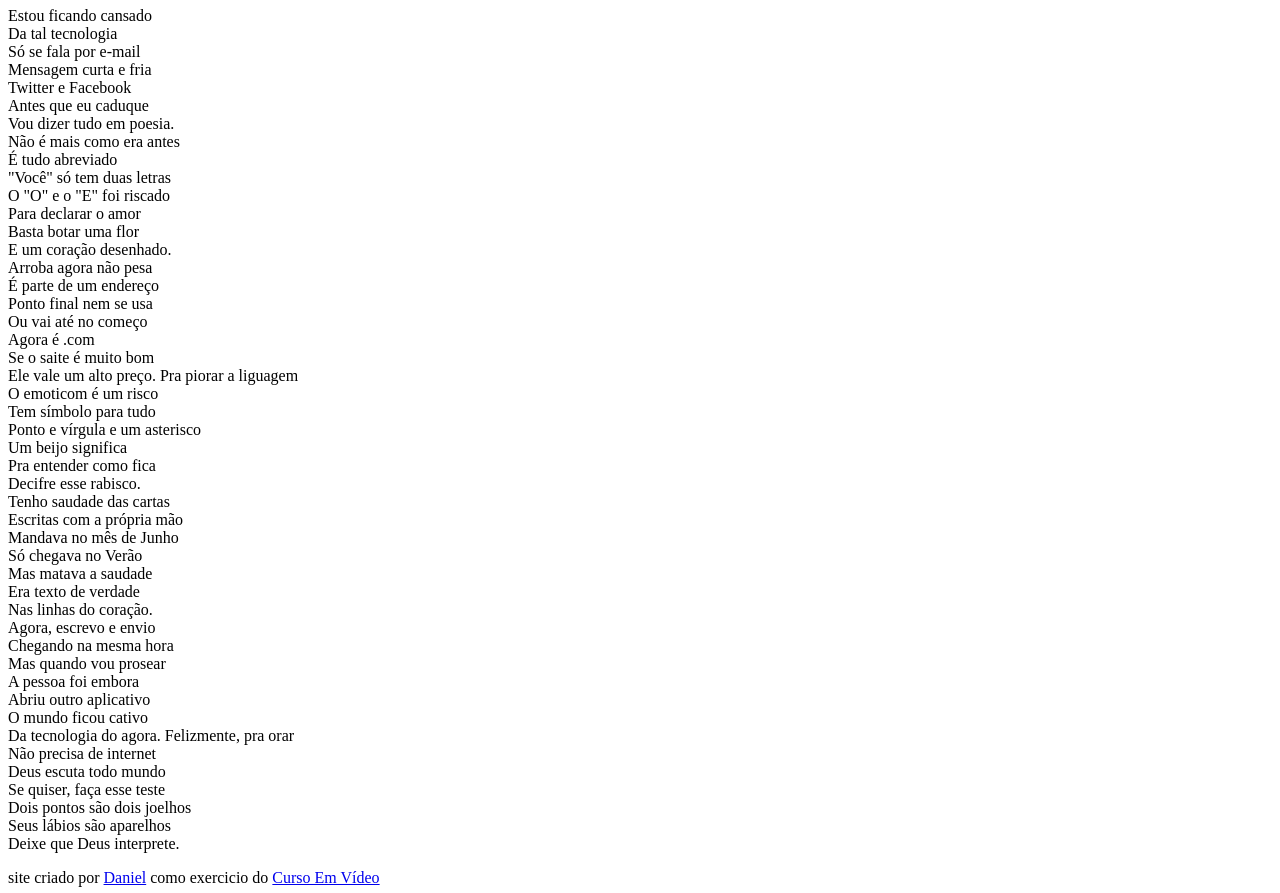
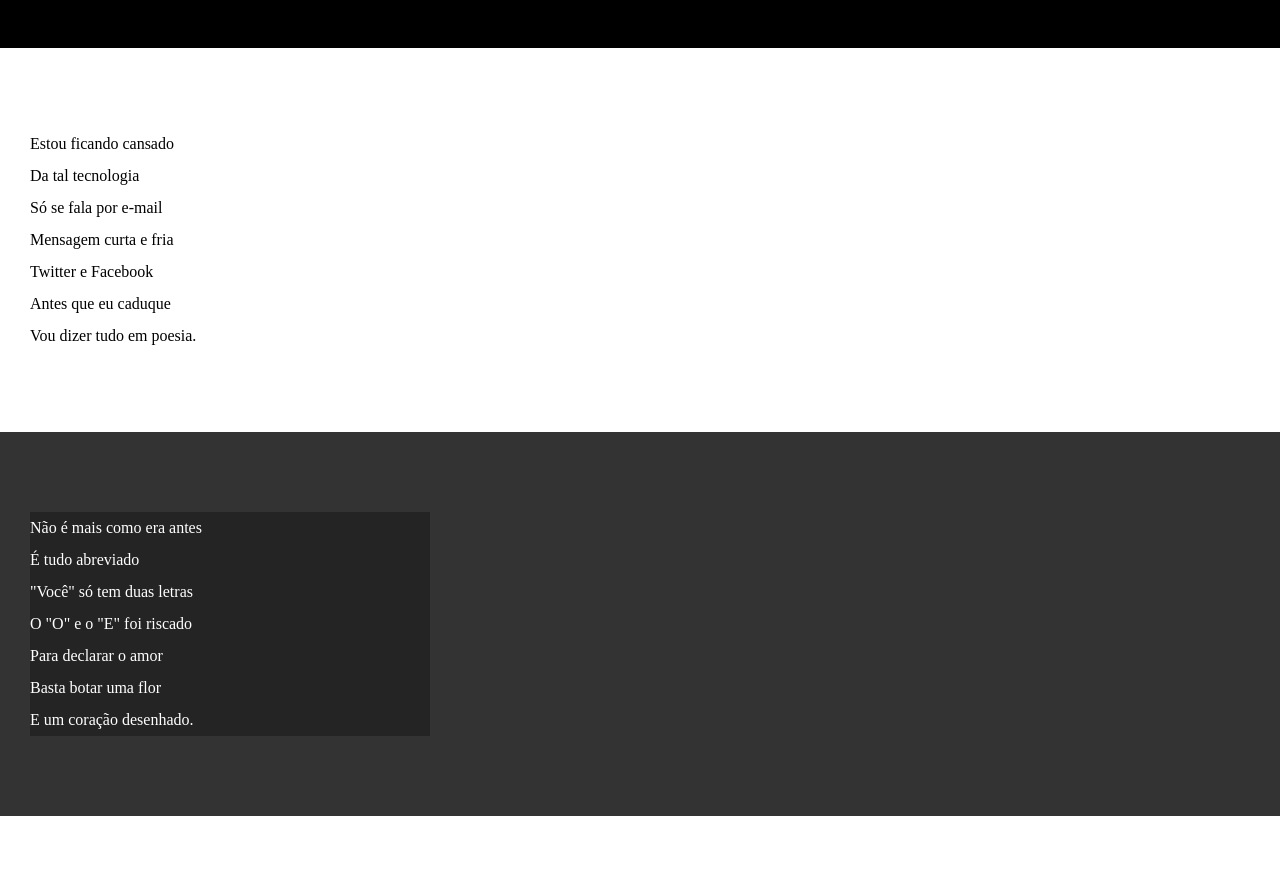
Before and after one commit to DanielWhite001/desafio09, a plain HTML site: page index.html in a window 1280 px wide. Shown: the part 107-1000 px from the top of the page. Drawn offline with Linux system fonts and the light colour scheme.

Commit message:
cordel atualização

```diff
--- a/index.html
+++ b/index.html
@@ -4,14 +4,16 @@
         <meta charset="UTF-8">
         <meta name="viewport" content="width=device-width, initial-scale=1.0">
         <title>cordel simples</title>
+        <link rel="stylesheet" href="style.css">
 </head>
 <body>
         <header>
                 <h1>Cordel Moderno</h1>
                 <p>Por <a href="https://www.recantodasletras.com.br/poesias/3186743" target="_blank">Milton Duarte</a> </p>
         </header>
-
-        <section>
+         <!--sessâo 1-->
+        <section class="normal">
+                <p>
                         Estou ficando cansado <br>
                         Da tal tecnologia <br>
                         Só se fala por e-mail <br>
@@ -19,10 +21,12 @@
                         Twitter e Facebook <br>
                         Antes que eu caduque <br>
                         Vou dizer tudo em poesia.
+                </p>
         </section>
 
-
-        <section>
+         <!--sessâo 2-->
+        <section class="imagem">
+                <p>
                         Não é mais como era antes <br>
                         É tudo abreviado <br>
                         "Você" só tem duas letras <br>
@@ -30,11 +34,13 @@
                         Para declarar o amor <br>
                         Basta botar uma flor <br>
                         E um coração desenhado.
+                </p>
         </section>
 
 
-
-        <section>
+         <!--sessâo 3-->
+        <section class="normal">
+                <p>
                         Arroba agora não pesa <br>
                         É parte de um endereço <br>
                         Ponto final nem se usa <br>
@@ -42,9 +48,11 @@
                         Agora é .com <br>
                         Se o saite é muito bom <br>
                         Ele vale um alto preço.
+                </p>
 
 
 
+                <p>
                         Pra piorar a liguagem <br>
                         O emoticom é um risco <br>
                         Tem símbolo para tudo <br>
@@ -52,11 +60,13 @@
                         Um beijo significa <br>
                         Pra entender como fica <br>
                         Decifre esse rabisco.
+                </p>
         </section>
 
 
-
-        <section>
+         <!--sessâo 4-->
+        <section class="imagem">
+                <p>
                         Tenho saudade das cartas <br>
                         Escritas com a própria mão <br>
                         Mandava no mês de Junho <br>
@@ -64,10 +74,12 @@
                         Mas matava a saudade <br>
                         Era texto de verdade <br>
                         Nas linhas do coração.
+                </p>
         </section>
 
-
-        <section>
+        <!--sessâo 5-->
+        <section class="normal">
+                <p>
                         Agora, escrevo e envio <br>
                         Chegando na mesma hora <br>
                         Mas quando vou prosear <br>
@@ -75,8 +87,10 @@
                         Abriu outro aplicativo <br>
                         O mundo ficou cativo <br>
                         Da tecnologia do agora.
+                </p>
 
 
+                <p>
                         Felizmente, pra orar <br>
                         Não precisa de internet <br>
                         Deus escuta todo mundo <br>
@@ -84,6 +98,7 @@
                         Dois pontos são dois joelhos <br>
                         Seus lábios são aparelhos <br>
                         Deixe que Deus interprete.
+                </p>
         </section>
 
         <footer>
--- /dev/null
+++ b/style.css
@@ -0,0 +1,65 @@
+@charset "UTF-8";
+
+* {
+        margin: 0px;
+        padding: 0px;
+}
+
+html, body {
+        background-color: darkgray;
+        min-height: 100vh;
+}
+
+header {
+        background-color: black;
+        color: white;
+        text-align: center;
+}
+
+header > h1 {
+        padding-top: 50px;
+        font-variant: small-caps;
+}
+
+header > p {
+        padding-bottom: 50px;
+}
+
+ header a, footer a {
+        color: white;
+        text-decoration: none;
+        font-weight: bolder;
+}
+
+header a:hover, footer a:hover   {
+        text-decoration: underline;
+}
+
+section {
+        padding-top: 10vh;
+        padding-bottom: 10vh;
+        line-height: 2em;
+        padding-left: 30px;
+}
+
+section.normal {
+        background-color: white;
+        color: black;
+}
+
+section.imagem {
+        background-color: rgb(51, 51, 51);
+        color: white;
+}
+
+section.imagem > p {
+        background-color: rgba(0, 0, 0, 0.3);
+        width: 400px;
+}
+
+footer {
+        background-color: black;
+        text-align: center;
+        color: white;
+        padding: 10px;
+}
```
Lines whose indentation alone changed are shown as unchanged.
